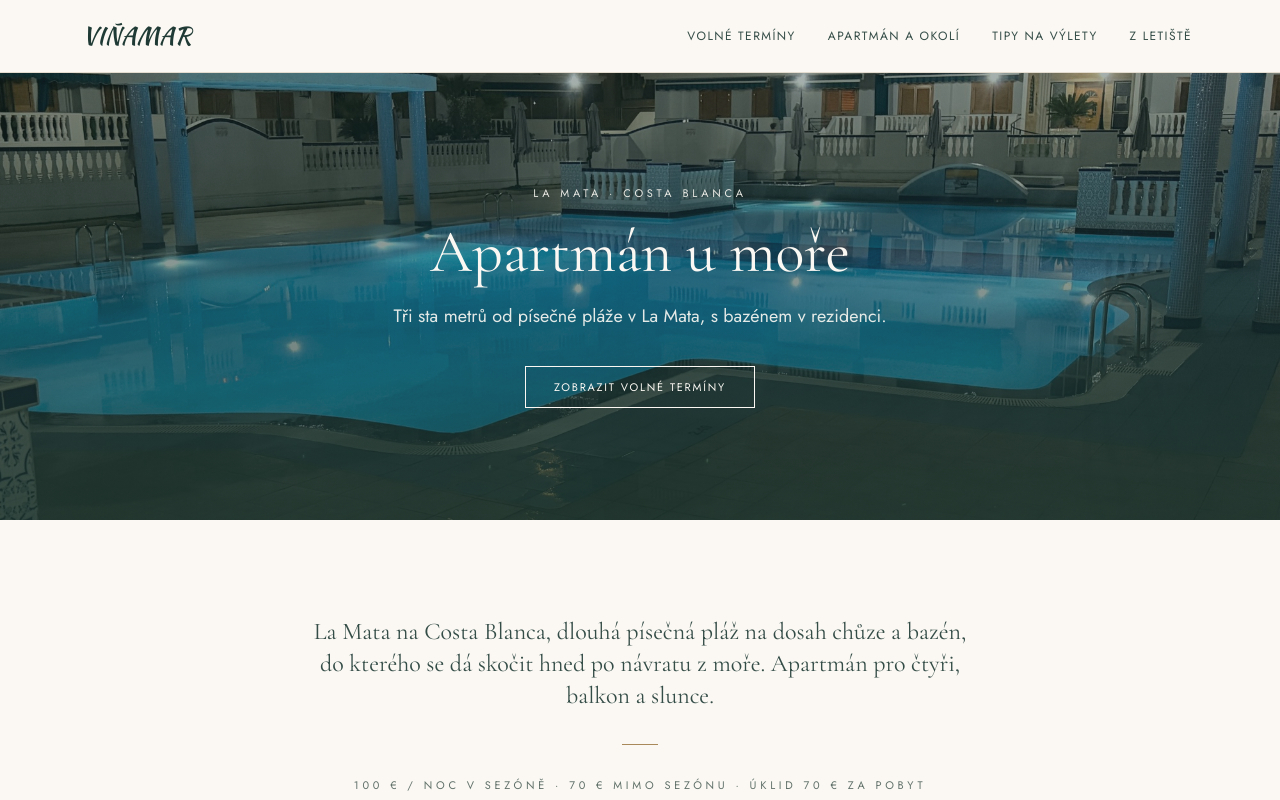
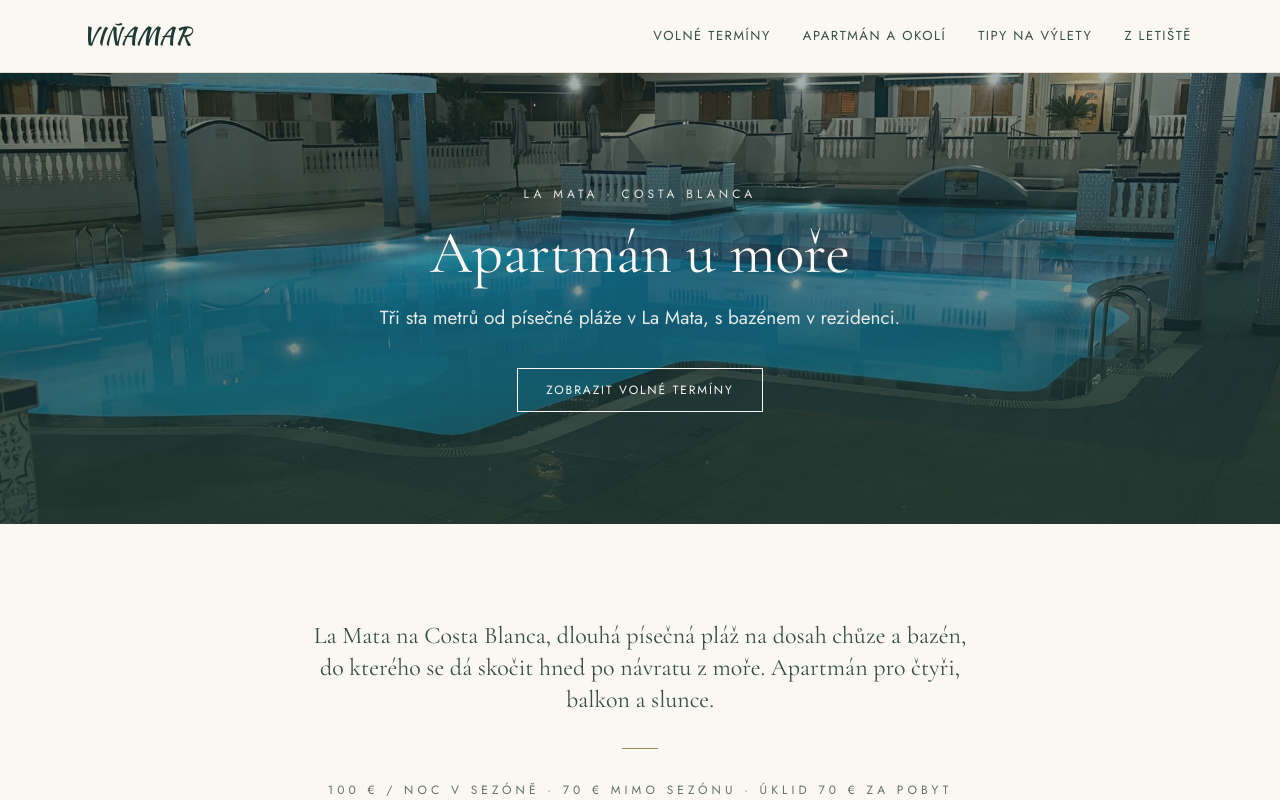
Before and after one commit to LubosRemplik/Vinamar-Web, a Next.js app in the folder web/: page / in a window 1280 px wide. Shown: the top 800 px of the page. Built offline with nearby package versions, Linux system fonts and the light colour scheme.

Commit message:
style(web): nudge body copy up one step, keep headings at their size

```diff
--- a/web/app/admin/login/page.tsx
+++ b/web/app/admin/login/page.tsx
@@ -27,7 +27,7 @@ export default function AdminLogin() {
       <form onSubmit={login} className="flex flex-col gap-3">
         <input suppressHydrationWarning placeholder="Uživatel" value={u} onChange={(e) => setU(e.target.value)} className="border p-2 rounded" />
         <input suppressHydrationWarning type="password" placeholder="Heslo" value={p} onChange={(e) => setP(e.target.value)} className="border p-2 rounded" />
-        <button className="border border-ink bg-ink py-3 text-[11px] uppercase tracking-button text-paper transition-colors hover:bg-ink/85">Přihlásit</button>
+        <button className="border border-ink bg-ink py-3 text-[12px] uppercase tracking-button text-paper transition-colors hover:bg-ink/85">Přihlásit</button>
         {err && <p className="text-sm text-red-600">{err}</p>}
       </form>
     </main>
--- a/web/app/globals.css
+++ b/web/app/globals.css
@@ -27,11 +27,11 @@ h3 {
 
 @layer components {
   .eyebrow {
-    @apply font-body text-[11px] uppercase tracking-eyebrow text-sage;
+    @apply font-body text-[12px] uppercase tracking-eyebrow text-sage;
   }
 
   .btn {
-    @apply inline-block border px-7 py-3 font-body text-[11px] uppercase tracking-button
+    @apply inline-block border px-7 py-3 font-body text-[12px] uppercase tracking-button
       transition-colors;
   }
 
--- a/web/app/page.tsx
+++ b/web/app/page.tsx
@@ -36,8 +36,8 @@ export default function Home() {
           </p>
           <hr className="rule mx-auto my-8" />
           <p className="eyebrow">
-            {SEASON_RATE} € / noc v sezóně · {OFF_SEASON_RATE} € mimo sezónu · úklid {CLEANING_FEE}{' '}
-            € za pobyt
+            {SEASON_RATE}&nbsp;€ / noc v sezóně · {OFF_SEASON_RATE}&nbsp;€ mimo sezónu · úklid{' '}
+            {CLEANING_FEE}&nbsp;€ za pobyt
           </p>
         </div>
 
--- a/web/app/volne-terminy/page.tsx
+++ b/web/app/volne-terminy/page.tsx
@@ -21,9 +21,11 @@ export default function VolneTerminyPage() {
             Podívejte se, kdy je apartmán v La Mata volný. Vyberte si termín přímo v kalendáři
             a pošlete nám nezávaznou poptávku.
           </p>
+          {/* Non-breaking spaces keep each amount glued to its currency sign when
+              the line wraps. */}
           <p className="eyebrow mt-8">
-            {SEASON_RATE} € / noc v sezóně (červen–září) · {OFF_SEASON_RATE} € mimo sezónu · úklid{' '}
-            {CLEANING_FEE} € za pobyt
+            {SEASON_RATE}&nbsp;€ / noc v sezóně (červen–září) · {OFF_SEASON_RATE}&nbsp;€ mimo sezónu
+            · úklid {CLEANING_FEE}&nbsp;€ za pobyt
           </p>
         </header>
 
--- a/web/components/BookingForm.tsx
+++ b/web/components/BookingForm.tsx
@@ -77,7 +77,7 @@ export default function BookingForm({
           {isAdmin ? 'Rezervace vytvořena.' : 'Děkujeme, ozveme se vám.'}
         </p>
         <p className="mt-1 text-sm text-ink/60">
-          {isAdmin ? 'Rezervaci' : 'Poptávku'} na termín {formatCzDate(arrival)} → {formatCzDate(departure)} ({price} €){' '}
+          {isAdmin ? 'Rezervaci' : 'Poptávku'} na termín {formatCzDate(arrival)} → {formatCzDate(departure)} ({price} €){' '}
           {isAdmin ? 'jsme uložili.' : 'jsme přijali.'}
         </p>
         <button
@@ -97,10 +97,10 @@ export default function BookingForm({
         <p className="text-sm font-semibold text-ink">
           {formatCzDate(arrival)} <span className="text-ink/30">→</span> {formatCzDate(departure)}{' '}
           <span className="font-normal text-ink/50">· {nights} nocí</span>{' '}
-          <span className="font-medium text-ink">· {price} €</span>
+          <span className="font-medium text-ink">· {price} €</span>
         </p>
         <p className="w-full text-xs text-ink/50">
-          Ubytování {accommodation} € + závěrečný úklid {CLEANING_FEE} €
+          Ubytování {accommodation} € + závěrečný úklid {CLEANING_FEE} €
         </p>
         <button
           type="button"
@@ -161,7 +161,7 @@ export default function BookingForm({
       <button
         type="submit"
         disabled={state === 'sending' || messageProblem !== null}
-        className="mt-3 w-full border border-ink bg-ink px-5 py-3 text-[11px] uppercase tracking-button text-paper transition-colors hover:bg-ink/85 disabled:opacity-60 focus:outline-none focus-visible:ring-1 focus-visible:ring-ink/40"
+        className="mt-3 w-full border border-ink bg-ink px-5 py-3 text-[12px] uppercase tracking-button text-paper transition-colors hover:bg-ink/85 disabled:opacity-60 focus:outline-none focus-visible:ring-1 focus-visible:ring-ink/40"
       >
         {state === 'sending' ? 'Odesílám…' : isAdmin ? 'Vytvořit rezervaci' : 'Odeslat poptávku'}
       </button>
--- a/web/components/FlightSchedules.tsx
+++ b/web/components/FlightSchedules.tsx
@@ -118,7 +118,7 @@ export default function FlightSchedules({
                 href={ryanairTripUrl(airport.origin, arrival, departure)}
                 target="_blank"
                 rel="noopener noreferrer"
-                className="inline-flex w-full items-center justify-center gap-1 border border-ink bg-ink px-3 py-2 text-[10px] uppercase tracking-button text-paper transition-colors hover:bg-ink/85 focus:outline-none focus-visible:ring-1 focus-visible:ring-ink/40 sm:w-auto sm:shrink-0"
+                className="inline-flex w-full items-center justify-center gap-1 border border-ink bg-ink px-3 py-2 text-[11px] uppercase tracking-button text-paper transition-colors hover:bg-ink/85 focus:outline-none focus-visible:ring-1 focus-visible:ring-ink/40 sm:w-auto sm:shrink-0"
               >
                 Cena na Ryanair →
               </a>
--- a/web/components/Footer.tsx
+++ b/web/components/Footer.tsx
@@ -20,7 +20,7 @@ export default function Footer() {
               <Link
                 key={l.href}
                 href={l.href}
-                className="text-[12px] uppercase tracking-[0.12em] text-ink/90 hover:text-ink"
+                className="text-[13px] uppercase tracking-[0.12em] text-ink/90 hover:text-ink"
               >
                 {l.label}
               </Link>
--- a/web/components/Nav.tsx
+++ b/web/components/Nav.tsx
@@ -12,7 +12,7 @@ const links = [
   { href: '/z-letiste', label: 'Z letiště' },
 ];
 
-const LINK = 'text-[12px] uppercase tracking-[0.12em] text-ink/90 hover:text-ink transition-colors';
+const LINK = 'text-[13px] uppercase tracking-[0.12em] text-ink/90 hover:text-ink transition-colors';
 
 export default function Nav() {
   const [open, setOpen] = useState(false);
--- a/web/tailwind.config.ts
+++ b/web/tailwind.config.ts
@@ -35,6 +35,16 @@ const config: Config = {
         eyebrow: '0.34em',
         button: '0.16em',
       },
+      // Jost has a small x-height, so it reads a size smaller than it measures.
+      // Every step up to `xl` gains a pixel; `2xl` and above are headings and
+      // keep the stock scale.
+      fontSize: {
+        xs: ['0.8125rem', { lineHeight: '1.125rem' }],
+        sm: ['0.9375rem', { lineHeight: '1.375rem' }],
+        base: ['1.0625rem', { lineHeight: '1.625rem' }],
+        lg: ['1.1875rem', { lineHeight: '1.8125rem' }],
+        xl: ['1.3125rem', { lineHeight: '1.875rem' }],
+      },
     },
   },
   plugins: [],
```
